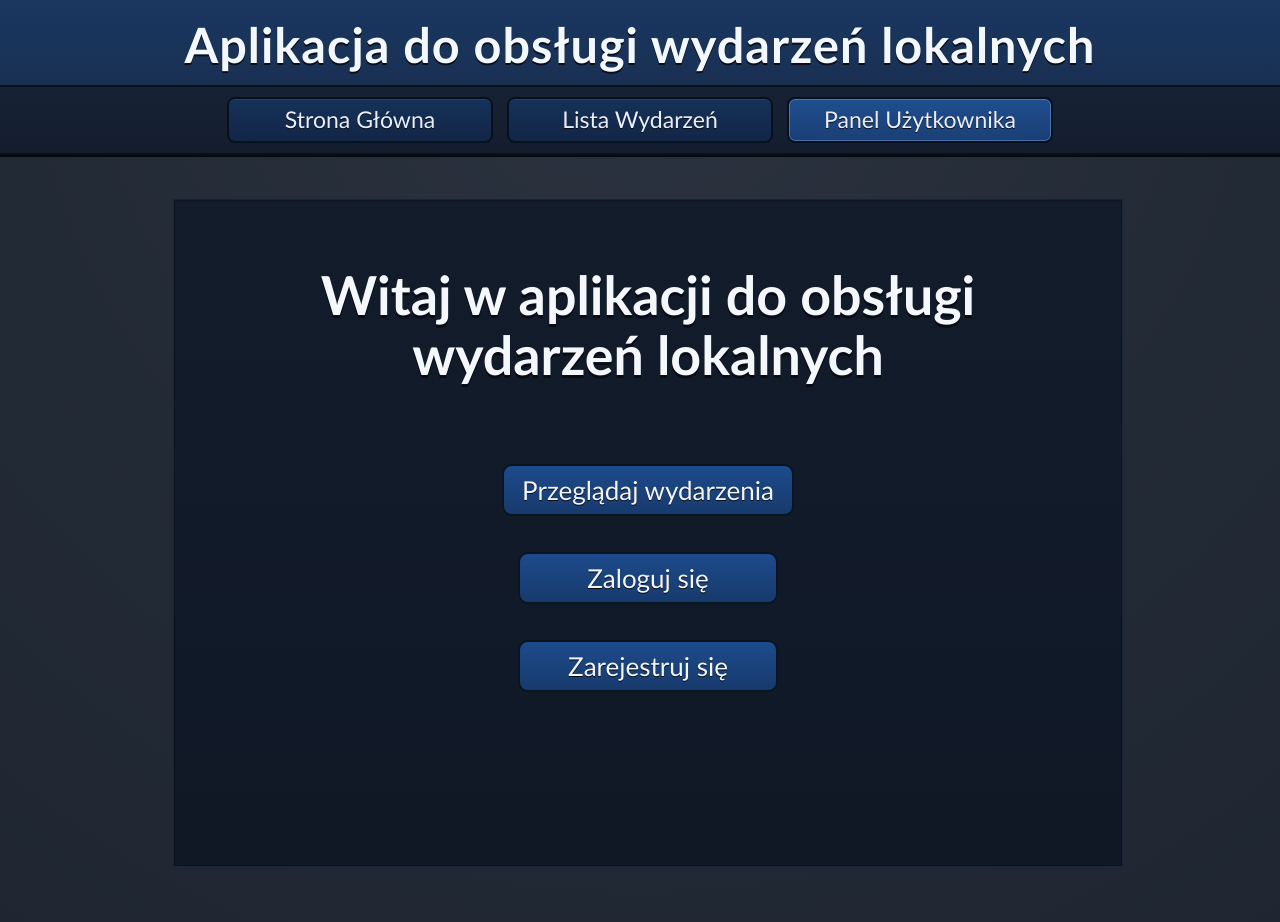
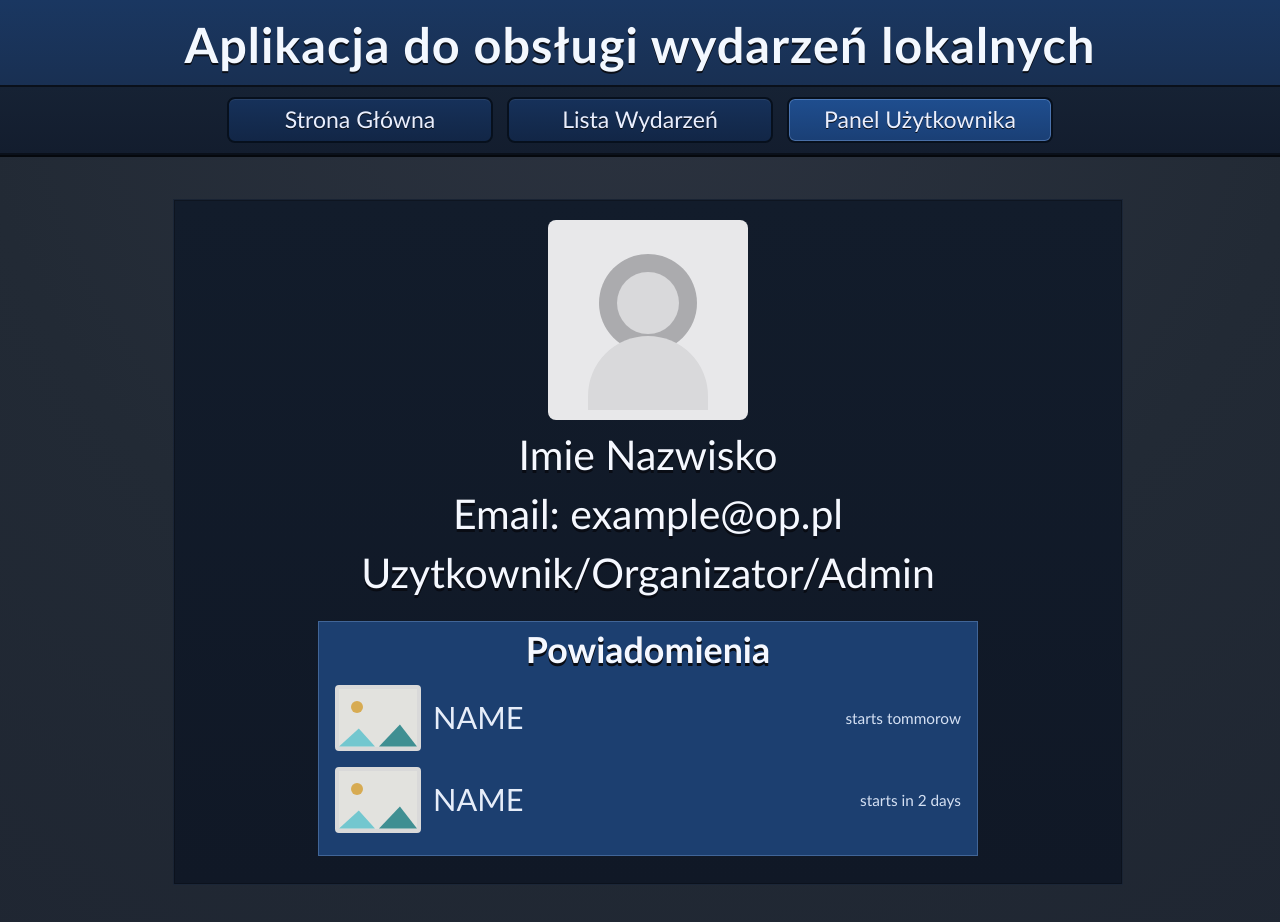
Before and after one commit to TAW-26/TAW-Bartlomiej-Gwozdz_Bartlomiej-Dziedzic, an Angular app in the folder client/: page /user in a window 1280 px wide. Shown: the top 922 px of the page. Built offline with nearby package versions, Linux system fonts and the light colour scheme.

Commit message:
dodanie przykładowego widoku panelu użytkownika

```diff
--- a/client/src/app/app.routes.ts
+++ b/client/src/app/app.routes.ts
@@ -1,5 +1,6 @@
 import { Routes } from '@angular/router';
 import { HomeComponent } from './pages/home/home.component';
+import { UserComponent } from './pages/user/user.component';
 
 export const routes: Routes = [
   {
@@ -12,6 +13,6 @@ export const routes: Routes = [
   },
   {
     path: 'user',
-    component: HomeComponent,
+    component: UserComponent,
   },
 ];
--- /dev/null
+++ b/client/src/app/pages/user/user.component.html
@@ -0,0 +1,36 @@
+<main class="user-wrap">
+  <section class="user-panel">
+    <div class="profile-box" aria-hidden="true">
+      <div class="avatar"></div>
+      <div class="avatar-shoulders"></div>
+    </div>
+
+    <p class="profile-line">Imie Nazwisko</p>
+    <p class="profile-line">Email: example@op.pl</p>
+    <p class="profile-line">Uzytkownik/Organizator/Admin</p>
+
+    <section class="notifications" aria-label="Powiadomienia">
+      <h2>Powiadomienia</h2>
+
+      <article class="notice-item">
+        <div class="event-thumb" aria-hidden="true">
+          <span class="thumb-sun"></span>
+          <span class="thumb-mountain-left"></span>
+          <span class="thumb-mountain-right"></span>
+        </div>
+        <p class="notice-name">NAME</p>
+        <p class="notice-time">starts tommorow</p>
+      </article>
+
+      <article class="notice-item">
+        <div class="event-thumb" aria-hidden="true">
+          <span class="thumb-sun"></span>
+          <span class="thumb-mountain-left"></span>
+          <span class="thumb-mountain-right"></span>
+        </div>
+        <p class="notice-name">NAME</p>
+        <p class="notice-time">starts in 2 days</p>
+      </article>
+    </section>
+  </section>
+</main>
--- /dev/null
+++ b/client/src/app/pages/user/user.component.scss
@@ -0,0 +1,154 @@
+:host {
+  display: block;
+}
+
+.user-wrap {
+  width: 100%;
+  display: grid;
+  place-items: start center;
+  padding: 44px 8px 64px;
+}
+
+.user-panel {
+  width: min(900px, calc(100% - 32px));
+  border: 1px solid rgba(175, 204, 245, 0.06);
+  background: linear-gradient(180deg, #121c2b 0%, #101826 100%);
+  box-shadow: inset 0 0 0 1px rgba(0, 0, 0, 0.25);
+  padding: 20px 24px 28px;
+  display: grid;
+  justify-items: center;
+}
+
+.profile-box {
+  width: 200px;
+  height: 200px;
+  background: #e8e8ea;
+  border-radius: 8px;
+  position: relative;
+  overflow: hidden;
+}
+
+.avatar {
+  width: 62px;
+  height: 62px;
+  border-radius: 50%;
+  background: #d9d9db;
+  position: absolute;
+  top: 52px;
+  left: 50%;
+  transform: translateX(-50%);
+  box-shadow: 0 0 0 18px #ababae;
+}
+
+.avatar-shoulders {
+  width: 120px;
+  height: 74px;
+  border-radius: 64px 64px 0 0;
+  background: #d9d9db;
+  position: absolute;
+  left: 50%;
+  bottom: 10px;
+  transform: translateX(-50%);
+}
+
+.profile-line {
+  margin: 10px 0 0;
+  font-family: 'Trebuchet MS', 'Segoe UI', Tahoma, sans-serif;
+  font-size: clamp(34px, 3.2vw, 52px);
+  color: #f5f8ff;
+  text-shadow: 0 3px 0 #090c14;
+}
+
+.notifications {
+  margin-top: 24px;
+  width: min(630px, 100%);
+  background: #1c3f70;
+  border: 1px solid rgba(102, 140, 190, 0.5);
+  padding: 6px 14px 14px;
+}
+
+.notifications h2 {
+  margin: 0 0 6px;
+  text-align: center;
+  font-family: 'Trebuchet MS', 'Segoe UI', Tahoma, sans-serif;
+  font-size: clamp(34px, 2.8vw, 48px);
+  color: #f5f8ff;
+  text-shadow: 0 3px 0 #090c14;
+}
+
+.notice-item {
+  display: grid;
+  grid-template-columns: 82px 1fr auto;
+  align-items: center;
+  gap: 16px;
+  padding: 8px 2px;
+}
+
+.event-thumb {
+  width: 78px;
+  height: 58px;
+  border-radius: 4px;
+  border: 4px solid #d9d9d9;
+  background: #e2e2de;
+  position: relative;
+  overflow: hidden;
+}
+
+.thumb-sun {
+  position: absolute;
+  width: 12px;
+  height: 12px;
+  border-radius: 50%;
+  background: #d7ab52;
+  top: 12px;
+  left: 12px;
+}
+
+.thumb-mountain-left {
+  position: absolute;
+  width: 36px;
+  height: 30px;
+  background: #73c7cf;
+  clip-path: polygon(0 100%, 55% 40%, 100% 100%);
+  bottom: 0;
+  left: 0;
+}
+
+.thumb-mountain-right {
+  position: absolute;
+  width: 38px;
+  height: 34px;
+  background: #3f8f92;
+  clip-path: polygon(0 100%, 55% 35%, 100% 100%);
+  bottom: 0;
+  right: 0;
+}
+
+.notice-name {
+  margin: 0;
+  font-family: 'Trebuchet MS', 'Segoe UI', Tahoma, sans-serif;
+  font-size: clamp(28px, 2.4vw, 42px);
+  color: #e6edf9;
+}
+
+.notice-time {
+  margin: 0;
+  font-family: 'Trebuchet MS', 'Segoe UI', Tahoma, sans-serif;
+  font-size: clamp(14px, 1.2vw, 24px);
+  color: #d4e0f3;
+}
+
+@media (max-width: 800px) {
+  .profile-line {
+    text-align: center;
+  }
+
+  .notice-item {
+    grid-template-columns: 70px 1fr;
+  }
+
+  .notice-time {
+    grid-column: 2;
+    margin-top: -10px;
+  }
+}
```
Also changed, not shown: client/src/app/pages/user/user.component.ts (added, +9 -0 lines).
